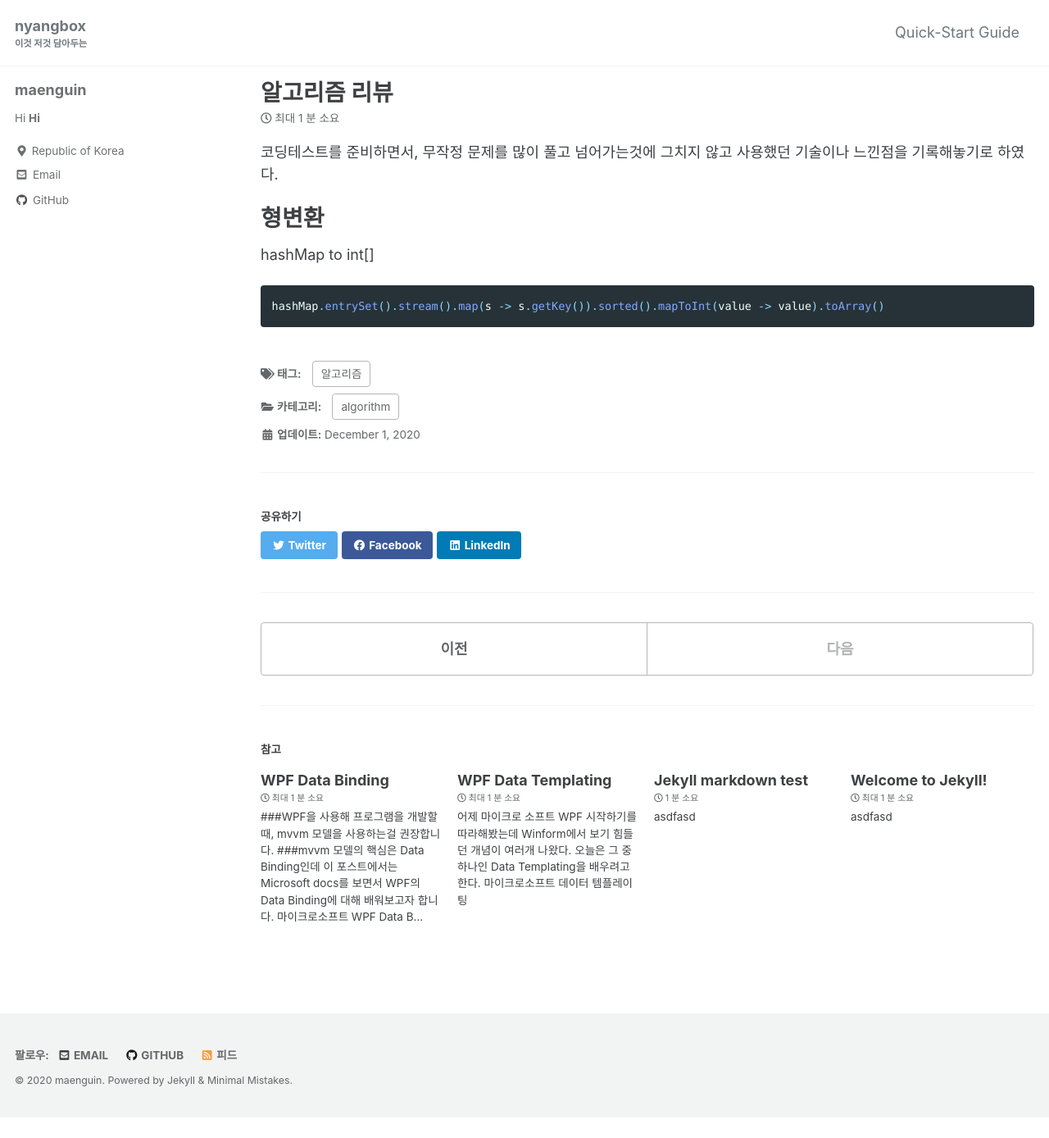
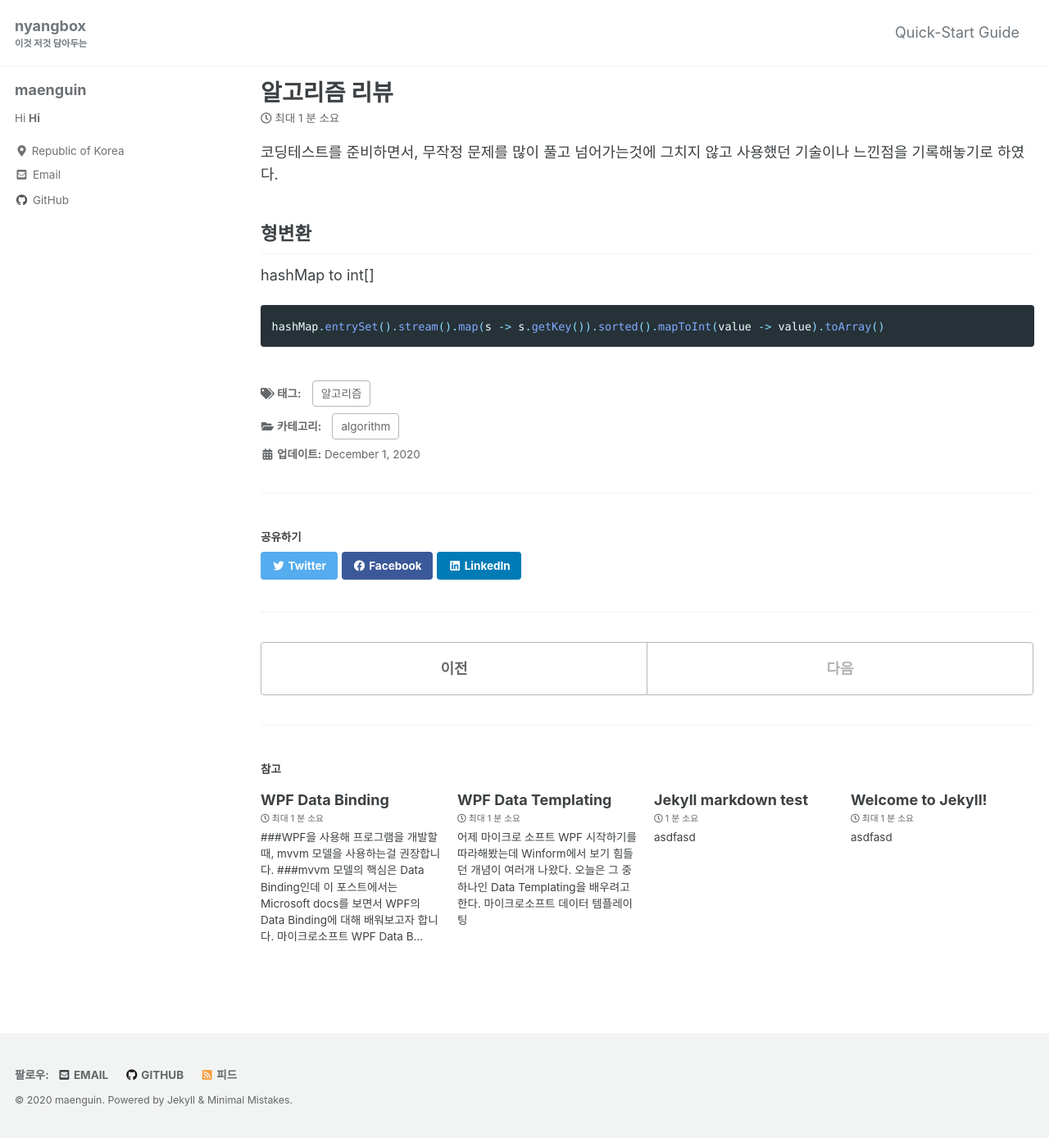
Before and after one commit to maenguin/maenguin.github.io, a Jekyll site: the page built from _posts/2020-12-01-algorithm-study.md, in a window 1280 px wide. Shown: the whole page at 82% size. Built offline with Jekyll 4.4.1, drawn with Linux system fonts in a browser that asks for light colours; cached includes are drawn as plain includes; before the commit the page ends 1363 px from its top, so only the background shows below that.

````diff
--- a/_posts/2020-12-01-algorithm-study.md
+++ b/_posts/2020-12-01-algorithm-study.md
@@ -9,7 +9,7 @@ tags:
 코딩테스트를 준비하면서, 무작정 문제를 많이 풀고 넘어가는것에 그치지 않고 사용했던 기술이나 느낀점을 기록해놓기로 하였다.
 
 
-# 형변환
+## 형변환
 
 hashMap to int[]
 ```java
````
